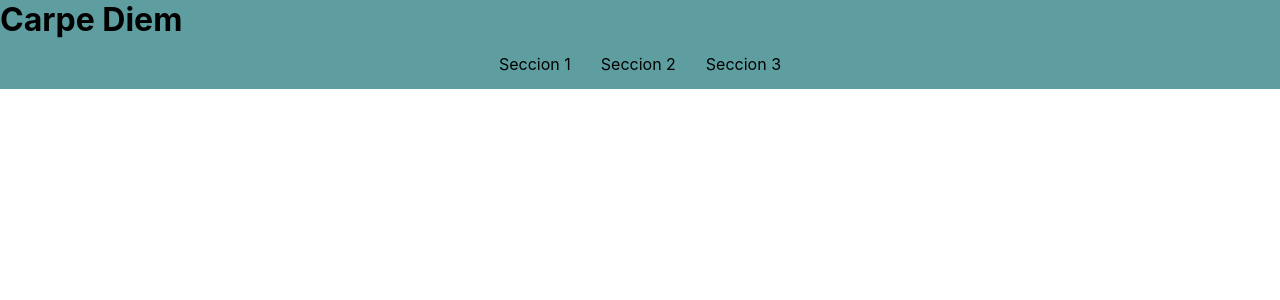
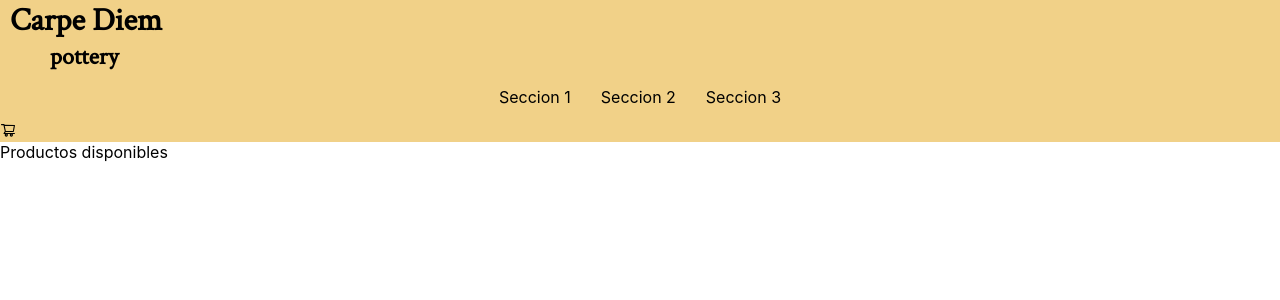
Before and after one commit to AyelenAguilar/carpediem-pottery, a React (Create React App) app: page / in a window 1280 px wide. Shown: the top 300 px of the page. Built offline with nearby package versions, Linux system fonts and the light colour scheme.

Commit message:
desafio3 Crea tu landing

```diff
--- a/package.json
+++ b/package.json
@@ -8,6 +8,7 @@
     "@testing-library/user-event": "^13.5.0",
     "react": "^18.2.0",
     "react-dom": "^18.2.0",
+    "react-icons": "^4.4.0",
     "react-scripts": "5.0.1",
     "web-vitals": "^2.1.4"
   },
--- a/src/App.css
+++ b/src/App.css
@@ -1,10 +1,23 @@
+@import url('https://fonts.googleapis.com/css2?family=Crimson+Text:ital@0;1&display=swap');
+
 *{
   padding: 0;
   margin:0;
 }
 
 header{
-  background-color: cadetblue;
+  background-color:#F1D188;
+}
+
+h1{
+  font-family: 'Crimson Text', serif;
+  margin-left: 10px;
+  text-align:left;
+}
+
+h2{
+  font-family: 'Crimson Text', serif;
+  margin-left: 50px;
 }
 
 ul{
--- a/src/App.js
+++ b/src/App.js
@@ -1,17 +1,13 @@
 import './App.css';
+import ItemListContainer from './components/ItemListContainer';
+import Navbar from './components/Navbar';
 
-function App() {
+const App=()=> {
   return (
-  <div>
-  <header>
-    <h1>Carpe Diem</h1>
-    <ul>
-      <li>Seccion 1</li>
-      <li>Seccion 2</li>
-      <li>Seccion 3</li>
-    </ul>
-  </header>
-  </div>
+  <>
+  <Navbar/>
+  <ItemListContainer greeting="Productos disponibles"/>
+  </>
   );
 }
 
--- /dev/null
+++ b/src/components/CartWidget.js
@@ -0,0 +1,11 @@
+import {AiOutlineShoppingCart} from "react-icons/ai";
+
+const CartWidget=()=>{
+    return(
+        <>
+        <AiOutlineShoppingCart/>
+        </>
+    )
+}
+
+export default CartWidget;
--- /dev/null
+++ b/src/components/ItemListContainer.js
@@ -0,0 +1,7 @@
+const ItemListContainer=(props)=>{
+    return(
+    <div>{props.greeting}</div>
+    );
+}
+
+export default ItemListContainer;
--- /dev/null
+++ b/src/components/Navbar.js
@@ -0,0 +1,19 @@
+import CartWidget from "./CartWidget";
+
+const Navbar=()=>{
+    return(
+    <header>
+    <h1>Carpe Diem</h1>
+    <h2>pottery</h2>
+    <ul>
+    <li>Seccion 1</li>
+    <li>Seccion 2</li>
+    <li>Seccion 3</li>
+    </ul>
+    <CartWidget/>
+    </header>
+
+    );
+  }
+
+export default Navbar;
```
Also changed, not shown: 1 other file (tests, documents, lock files or other folders).
